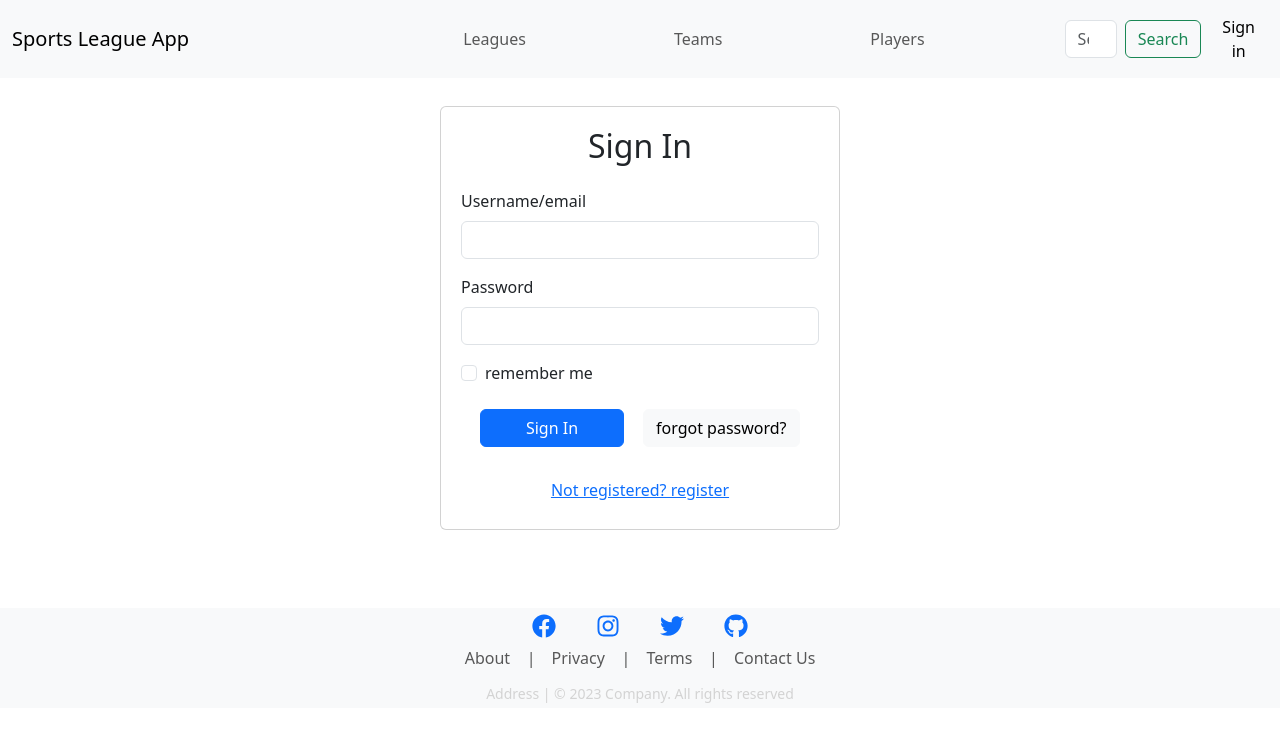
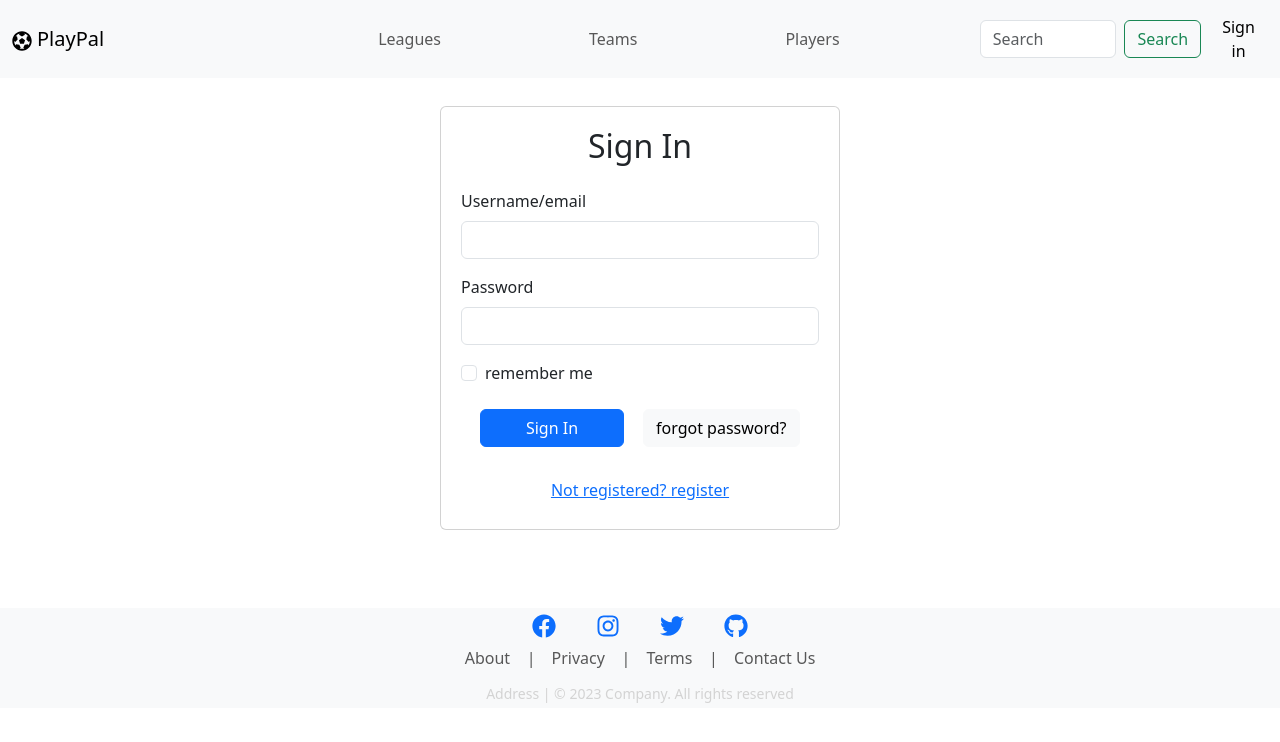
Before and after one commit to dvyne10/sourcerers-leagueMgmt, a React (Vite) app in the folder frontend/: page /signin in a window 1280 px wide. Shown: the top 742 px of the page. Built offline with nearby package versions, Linux system fonts and the light colour scheme.

Commit message:
Password space shown as *

```diff
--- a/frontend/src/App.jsx
+++ b/frontend/src/App.jsx
@@ -4,8 +4,11 @@ import routes from "./routes";
 import NavigationComponent from "./components/NavigationComponent";
 import FooterComponent from './components/FooterComponent';
 
+
 export default function App() {
+
   return (
+
     <>
       <div className="App">
         <NavigationComponent />
--- a/frontend/src/components/NavigationComponent.jsx
+++ b/frontend/src/components/NavigationComponent.jsx
@@ -3,6 +3,7 @@ import Container from "react-bootstrap/Container";
 import Form from "react-bootstrap/Form";
 import Nav from "react-bootstrap/Nav";
 import Navbar from "react-bootstrap/Navbar";
+import { FaFutbol } from 'react-icons/fa';
 
 // import NavDropdown from "react-bootstrap/NavDropdown";
 
@@ -11,7 +12,8 @@ const NavigationComponent = () => {
     <Navbar bg="light" expand="lg">
       <Container fluid>
         <Navbar.Brand href="/#" style={{ paddingRight: "250px" }}>
-          Sports League App
+        <FaFutbol style={{ marginRight: '5px' }} />
+          PlayPal
         </Navbar.Brand>
 
         <Navbar.Toggle aria-controls="navbarScroll" />
--- a/frontend/src/pages/SignIn.jsx
+++ b/frontend/src/pages/SignIn.jsx
@@ -14,10 +14,10 @@ const SignIn = () => {
             <input id="name" type="text" className="form-control" />
           </div>
           <div className="mb-3">
-            <label htmlFor="name" className="form-label">
+            <label htmlFor="password" className="form-label">
               Password
             </label>
-            <input id="name" type="text" className="form-control" />
+            <input id="password" type="password" className="form-control" />
           </div>
           <Form.Check
             type={"checkbox"}
```
